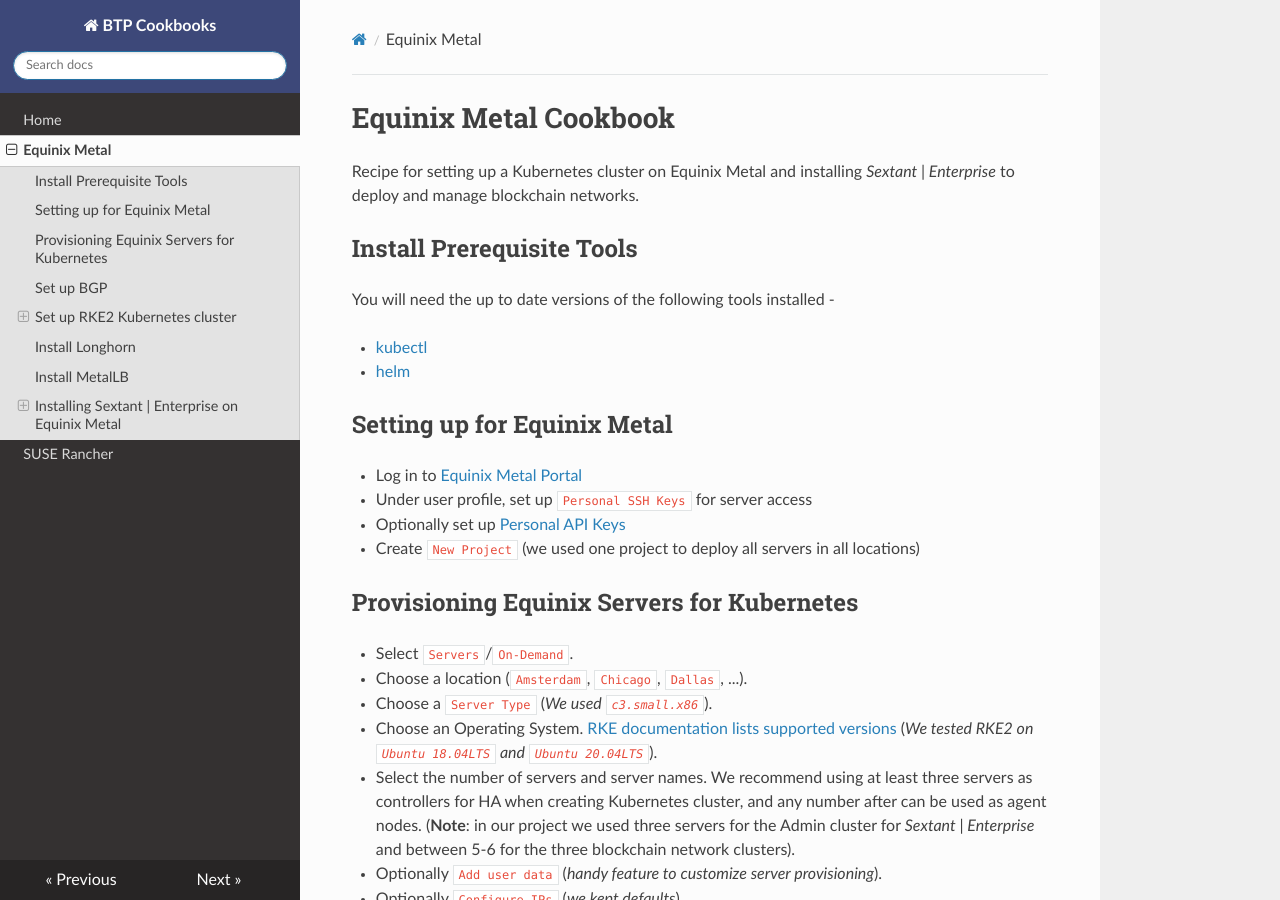
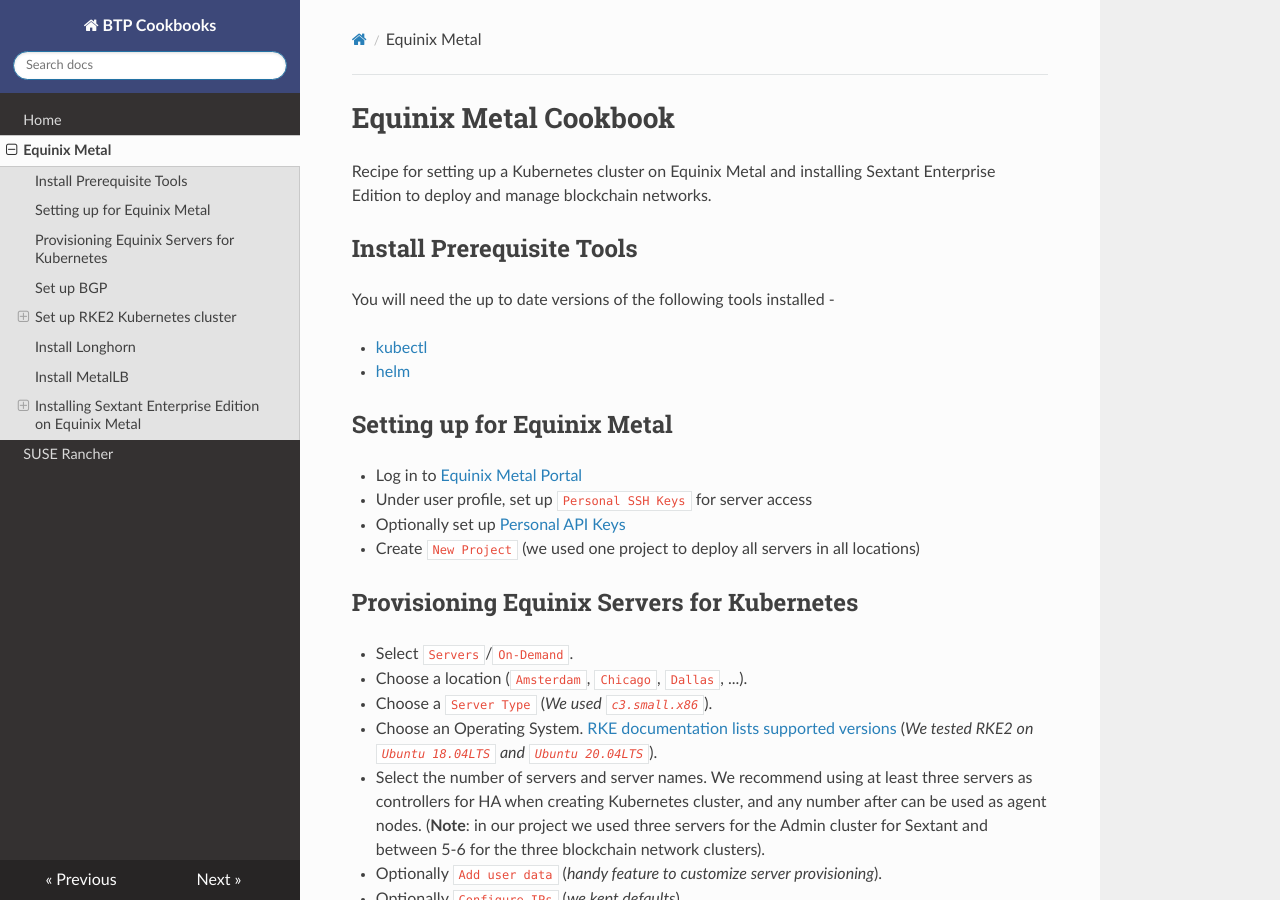
Before and after one commit to blockchaintp/cookbooks, an MkDocs documentation site: the page built from docs/equinix/index.md, in a window 1280 px wide and 900 px high. Built offline with MkDocs 1.6.1, drawn with Linux system fonts in a browser that asks for light colours; nearby versions of some CDN libraries; some of the changed text lies outside the part shown.

````diff
--- a/docs/equinix/index.md
+++ b/docs/equinix/index.md
@@ -1,7 +1,7 @@
 # Equinix Metal Cookbook
 
 Recipe for setting up a Kubernetes cluster on Equinix Metal and installing
-_Sextant | Enterprise_ to deploy and manage blockchain networks.
+Sextant Enterprise Edition to deploy and manage blockchain networks.
 
 ## Install Prerequisite Tools
 
@@ -30,7 +30,7 @@ You will need the up to date versions of the following tools installed -
   three servers as controllers for HA when creating Kubernetes cluster, and any
   number after can be used as agent nodes.
   (**Note**: in our project we used three servers for the Admin cluster for
-  *Sextant | Enterprise* and between 5-6 for the three blockchain network
+  Sextant and between 5-6 for the three blockchain network
   clusters).
 * Optionally `Add user data` (_handy feature to customize server provisioning_).
 * Optionally `Configure IPs` (_we kept defaults_).
@@ -87,7 +87,7 @@ balancing, only to find that there is a conflict with MetalLB we plan to use for
 our deployments ingress. For our project, we opted to use individual system IPs
 for cluster access. If the first system fails, swap that IP of the failed RKE2
 Server with another RKE2 Server node in `/etc/rancher/rke2/config.yaml` on all
-nodes, as well your local workstation kubeconfig and *Sextant | Enterprise*.
+nodes, as well your local workstation kubeconfig and Sextant.
 For a Kubernetes enterprise cluster, we strongly recommend setting up a load
 balancer for the cluster access. One solution is to use Equinix guide to set up
 [HAProxy load balancer](https://metal.equinix.com/developers/guides/load-balancing-ha/)
@@ -206,7 +206,7 @@ helm -n metallb-system install metallb metallb/metallb \
   -f <config file from step 2.yaml>
 ```
 
-## Installing *Sextant | Enterprise* on Equinix Metal
+## Installing Sextant Enterprise Edition on Equinix Metal
 
 ### Sign up for Evaluation
 
@@ -224,7 +224,7 @@ credentials
 helm repo add sextant https://btp-charts-stable.s3.amazonaws.com/charts/
 ```
 
-* Create namespace `sextant` for *Sextant | Enterprise*:
+* Create namespace `sextant` for Sextant:
 
 ```bash
 kubectl create namespace sextant
@@ -246,7 +246,7 @@ kubectl create secret docker-registry btp-lic \
   --docker-password=$CLIENT_PWORD --docker-email=$CLIENT_EMAIL
 ```
 
-* Create *Sextant | Enterprise* helm chart values
+* Create Sextant Enterprise Edition helm chart values
   file `values-equinix-demo.yaml`:
 
 ```yaml
@@ -282,9 +282,9 @@ networkPolicy:
   enabled: true
 ```
 
-### Install *Sextant | Enterprise*
+### Install Sextant
 
-* Install *Sextant | Enterprise* using `helm`:
+* Install Sextant using `helm`:
 
 ```bash
 helm install -f values-equinix-demo.yaml equinix-demo sextant/sextant-enterprise
@@ -323,7 +323,7 @@ Make a note of the username and password for admin access to
 Note that these details will persist even if you restart or delete/reinstall
 *Sextant | Enterprise*.
 
-### Accessing *Sextant | Enterprise*
+### Accessing Sextant
 
 #### Option 1 - Port Forwarding
 
@@ -341,7 +341,7 @@ http://localhost:8080
 
 #### Option 2 - Using Load Balancer
 
-If you want a persistent connection to your *Sextant | Enterprise* instance,
+If you want a persistent connection to your Sextant instance,
 you will need to create a load balancer.
 
 (_Note that while this is acceptable for this evaluation we recommend setting
@@ -358,7 +358,7 @@ Obtain external IP:
 kubectl get all -o wide | grep LoadBalancer | awk '{print $4}'
 ```
 
-Connect to *Sextant | Enterprise*:
+Connect to Sextant:
 
 ```bash
 http://<EXTERNAL-IP>:80
````
Also changed, not shown: docs/rancher/index.md (+26 -41 lines).
